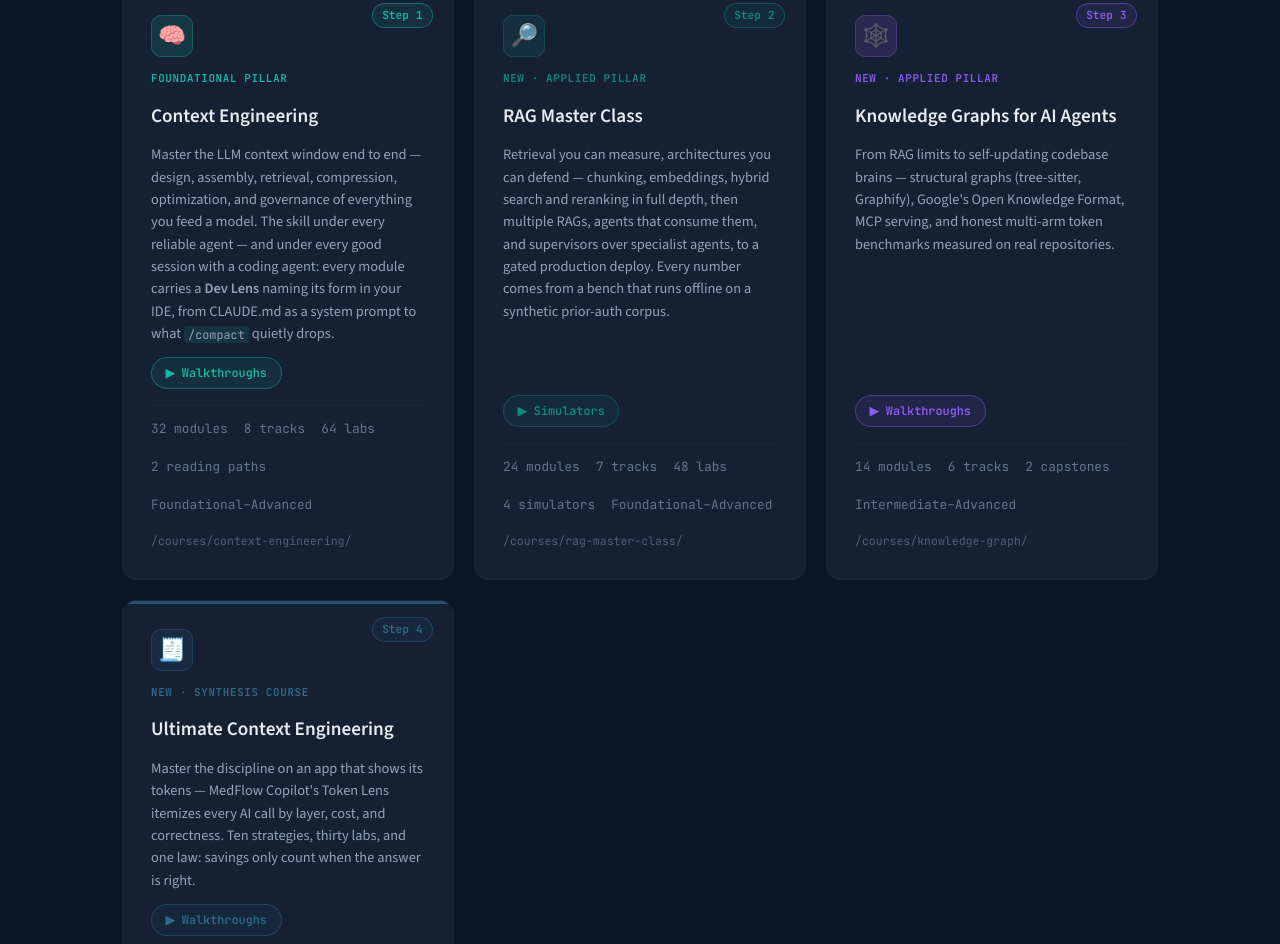
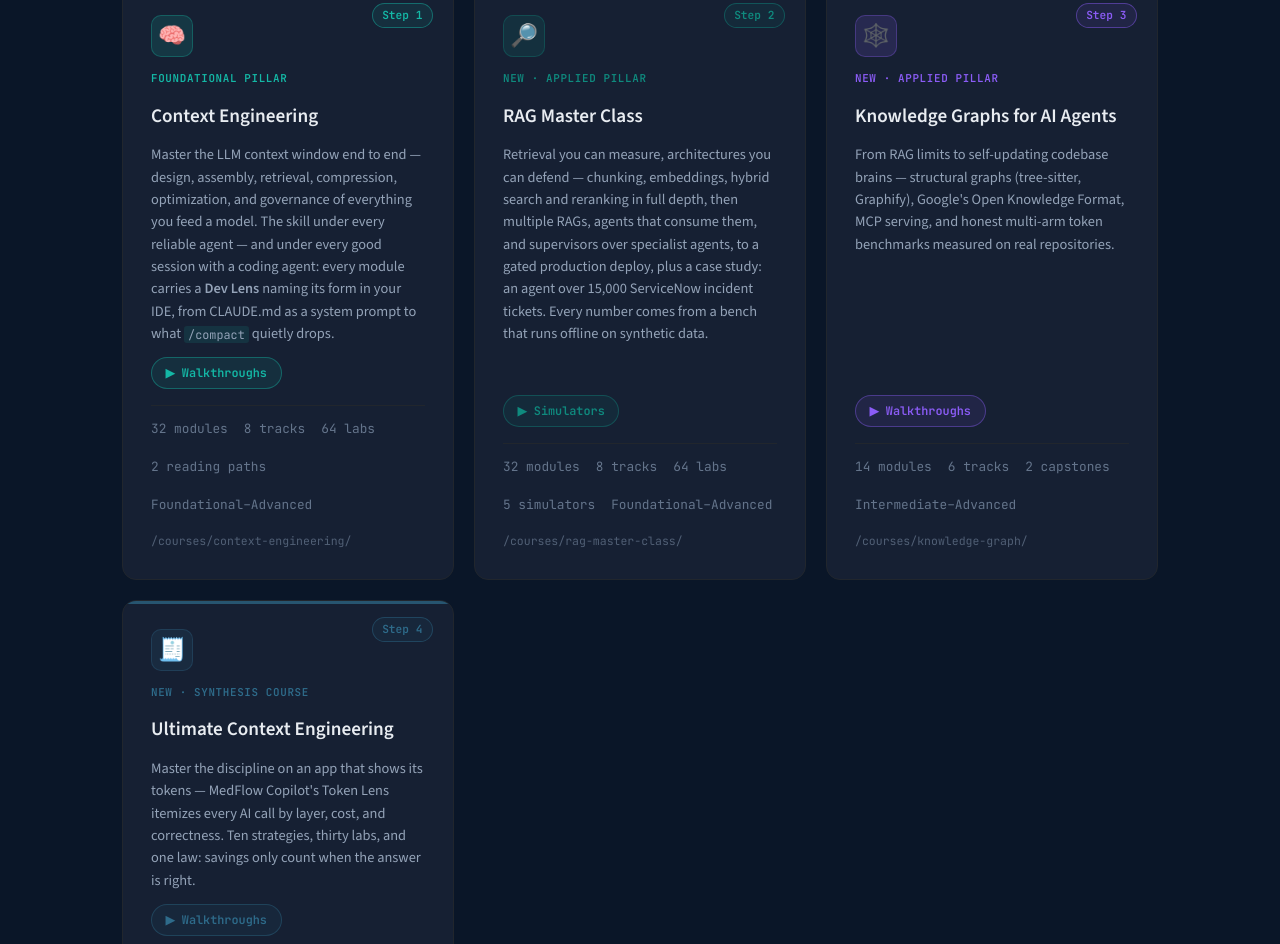
Before and after one commit to varasrinivas/learnings-hub, a plain HTML site: page agenticai/index.html in a window 1280 px wide. Shown: the part 3598-4542 px from the top of the page. Drawn offline with nearby package versions, Linux system fonts and the light colour scheme.

Commit message:
agenticai landing: RAG Master Class now 32 modules, 8 tracks, incident case study
Co-Authored-By: Claude Opus 5.5 <noreply@anthropic.com>

```diff
--- a/agenticai/index.html
+++ b/agenticai/index.html
@@ -507,13 +507,13 @@
     <div class="card-icon">🔎</div>
     <div class="card-tag">New · Applied Pillar</div>
     <div class="card-title">RAG Master Class</div>
-    <div class="card-desc">Retrieval you can measure, architectures you can defend — chunking, embeddings, hybrid search and reranking in full depth, then multiple RAGs, agents that consume them, and supervisors over specialist agents, to a gated production deploy. Every number comes from a bench that runs offline on a synthetic prior-auth corpus.</div>
+    <div class="card-desc">Retrieval you can measure, architectures you can defend — chunking, embeddings, hybrid search and reranking in full depth, then multiple RAGs, agents that consume them, and supervisors over specialist agents, to a gated production deploy, plus a case study: an agent over 15,000 ServiceNow incident tickets. Every number comes from a bench that runs offline on synthetic data.</div>
     <a class="card-link" href="courses/rag-master-class/sims/question-simulator.html">▶ Simulators</a>
     <div class="card-meta">
-      <span>24 modules</span>
-      <span>7 tracks</span>
-      <span>48 labs</span>
-      <span>4 simulators</span>
+      <span>32 modules</span>
+      <span>8 tracks</span>
+      <span>64 labs</span>
+      <span>5 simulators</span>
       <span>Foundational–Advanced</span>
       <span class="card-path">/courses/rag-master-class/</span>
     </div>
```
